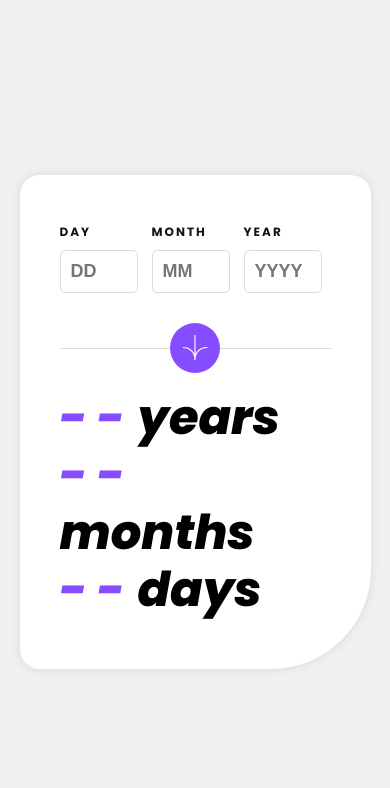
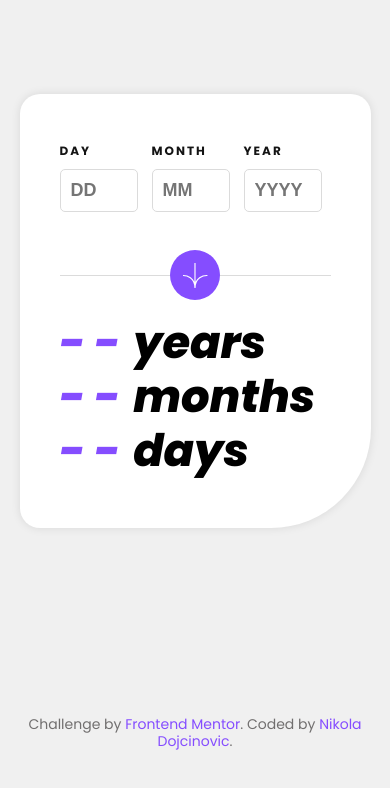
Before and after one commit to NikolaD93/Age_Calculator, a plain HTML site: page index.html in a window 390 px wide. Drawn offline with Linux system fonts and the light colour scheme.

Commit message:
add attribution

```diff
--- a/index.html
+++ b/index.html
@@ -13,7 +13,6 @@
     <title>Frontend Mentor | Age calculator app</title>
   </head>
   <body>
-
     <div class="container">
       <form>
         <div class="inputs">
@@ -39,11 +38,20 @@
       </form>
 
       <div class="result">
-      <span id="yearDisplay">- -</span> &nbsp; <span>years</span>
-      <br>
-      <span id="monthDisplay">- -</span> &nbsp; <span>months</span>
-      <br>
-      <span id="dayDisplay">- -</span> &nbsp; <span>days</span>
+        <span id="yearDisplay">- -</span> &nbsp; <span>years</span>
+        <br />
+        <span id="monthDisplay">- -</span> &nbsp; <span>months</span>
+        <br />
+        <span id="dayDisplay">- -</span> &nbsp; <span>days</span>
+      </div>
+    </div>
+
+    <div class="attribution">
+      Challenge by
+      <a href="https://www.frontendmentor.io?ref=challenge" target="_blank"
+        >Frontend Mentor</a
+      >.
+      Coded by <a href="https://www.frontendmentor.io/profile/Nikola1232456">Nikola Dojcinovic</a>.
     </div>
 
     <script src="./script/main.js"></script>
--- a/style/base/_typography.scss
+++ b/style/base/_typography.scss
@@ -12,7 +12,7 @@ span {
     font-style: italic;
 
     @include devices(mobile) {
-        font-size: 3rem;
+        font-size: 2.8rem;
     }
 
     @include devices(tablet) {
--- /dev/null
+++ b/style/layout/_attribution.scss
@@ -0,0 +1,21 @@
+@use "../abstracts/variables" as *;
+@use "../abstracts/responsive" as *;
+
+.attribution {
+    width: 90%;
+    text-align: center;
+    color: $smokey-grey;
+
+    a {
+        color: $purple;
+        transition: $transition;
+
+        &:hover{
+            color: $off-black;
+        }
+    }
+
+    @include devices(mobile) {
+        font-size: 14px;
+    }
+}
--- a/style/layout/_container.scss
+++ b/style/layout/_container.scss
@@ -37,7 +37,6 @@
             @include devices(mobile) {
                 width: 100%;
                 gap: 5px;
-                margin-bottom: 30px;
             }
 
             .day-wrapper,
@@ -48,7 +47,12 @@
                 gap: 10px;
 
                 .error-empty-input {
-                    display: none;
+                    visibility: hidden;
+                    opacity: 0;
+                    color: $light-red;
+                    font-size: 12px;
+                    font-style: italic;
+                    font-weight: 300;
                 }
 
                 &.error {
@@ -61,11 +65,8 @@
                     }
 
                     .error-empty-input {
-                        display: block;
-                        color: $light-red;
-                        font-size: 12px;
-                        font-style: italic;
-                        font-weight: 300;
+                        visibility: visible;
+                        opacity: 1;
                     }
                 }
             }
--- a/style/layout/index.scss
+++ b/style/layout/index.scss
@@ -1 +1,2 @@
 @forward "./container";
+@forward "./attribution";
```
Also changed, not shown: dist/index.css, dist/style.css, 2 other files.
